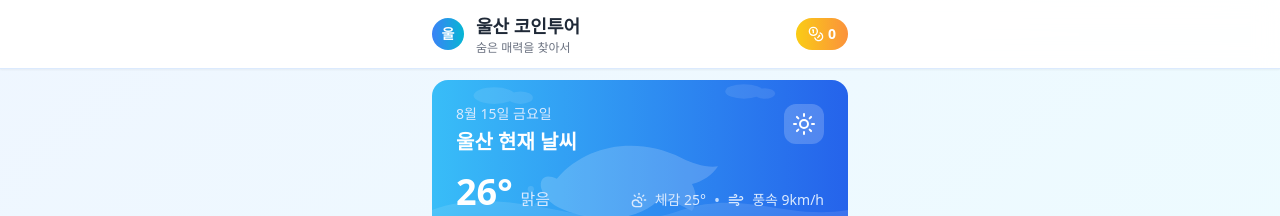
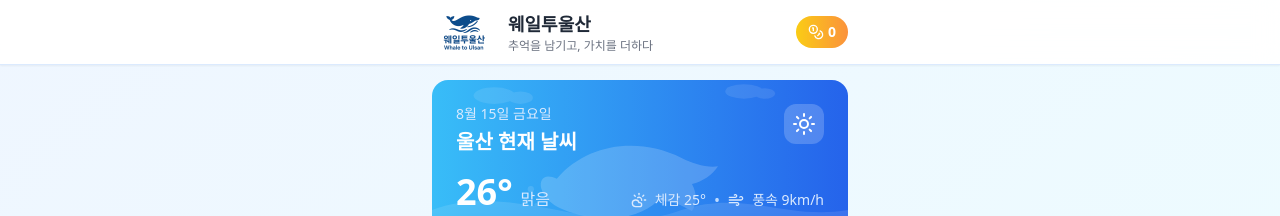
Before and after one commit to GoblinRoad/ulsan_proto_next, a React (Vite) app: page / in a window 1280 px wide. Shown: the top 216 px of the page. Built offline with nearby package versions, Linux system fonts and the light colour scheme; no server answers.

Commit message:
design: 앱로고 추가 및 이름 수정

```diff
--- a/src/components/Layout/Header.tsx
+++ b/src/components/Layout/Header.tsx
@@ -1,21 +1,24 @@
 import React from 'react';
 import { Coins } from 'lucide-react';
 import { useApp } from '../../contexts/AppContext';
+import whaleToUlsanLogo from '../../assets/logo/whaleToUlsan_logo.png';
 
 const Header: React.FC = () => {
   const { state } = useApp();
 
   return (
     <header className="fixed top-0 left-0 right-0 z-50 bg-white/95 backdrop-blur-md border-b border-blue-100 shadow-sm">
-      <div className="max-w-md mx-auto px-4 py-3">
+      <div className="max-w-md mx-auto px-4 py-2">
         <div className="flex items-center justify-between">
           <div className="flex items-center space-x-3">
-            <div className="w-8 h-8 bg-gradient-to-r from-blue-500 to-cyan-500 rounded-full flex items-center justify-center">
-              <span className="text-white font-bold text-sm">울</span>
-            </div>
+            <img
+              src={whaleToUlsanLogo}
+              alt="웨일투울산"
+              className="w-16 h-16 object-contain -my-2"
+            />
             <div>
-              <h1 className="text-lg font-bold text-gray-800">울산 코인투어</h1>
-              <p className="text-xs text-gray-500">숨은 매력을 찾아서</p>
+              <h1 className="text-lg font-bold text-gray-800">웨일투울산</h1>
+              <p className="text-xs text-gray-500">추억을 남기고, 가치를 더하다</p>
             </div>
           </div>
           <div className="flex items-center space-x-4">
--- a/src/components/Map/KakaoMap.tsx
+++ b/src/components/Map/KakaoMap.tsx
@@ -1,4 +1,5 @@
 import React, { useEffect, useRef } from 'react';
+import whaleMarkerImage from '../../assets/spot/whale_marker-Photoroom.png';
 
 declare global {
   interface Window {
@@ -69,23 +70,22 @@ const KakaoMap: React.FC<KakaoMapProps> = ({ center, markers, path, height = 220
         map = new kakao.maps.Map(containerRef.current, options);
 
         kakaoMarkers = markers.map((m, idx) => {
+          // 고래 마커 이미지 생성 (숫자가 포함된 이미지 사용)
+          const whaleMarker = new kakao.maps.MarkerImage(
+            whaleMarkerImage,
+            new kakao.maps.Size(50, 50), // 적절한 마커 크기
+            {
+              offset: new kakao.maps.Point(25, 25) // 마커 중심점
+            }
+          );
+
           const marker = new kakao.maps.Marker({
             position: new kakao.maps.LatLng(m.lat, m.lng),
-            title: m.title || ''
+            title: m.title || '',
+            image: whaleMarker
           });
           marker.setMap(map);
 
-          if (showOrder) {
-            const content = `\n              <div style="position:relative;transform:translate(-50%, -120%);">\n                <div style="display:flex;align-items:center;justify-content:center;width:20px;height:20px;border-radius:9999px;background:#2563eb;color:#fff;font-size:12px;font-weight:700;box-shadow:0 1px 2px rgba(0,0,0,0.2);">${idx + 1}</div>\n              </div>\n            `;
-            const overlay = new kakao.maps.CustomOverlay({
-              position: new kakao.maps.LatLng(m.lat, m.lng),
-              content,
-              yAnchor: 0,
-              zIndex: 10
-            });
-            overlay.setMap(map);
-            overlays.push(overlay);
-          }
           return marker;
         });
 
```
Also changed, not shown: src/assets/logo/whaleToUlsan_logo.png (added), src/assets/spot/whale_marker-Photoroom.png (added).
